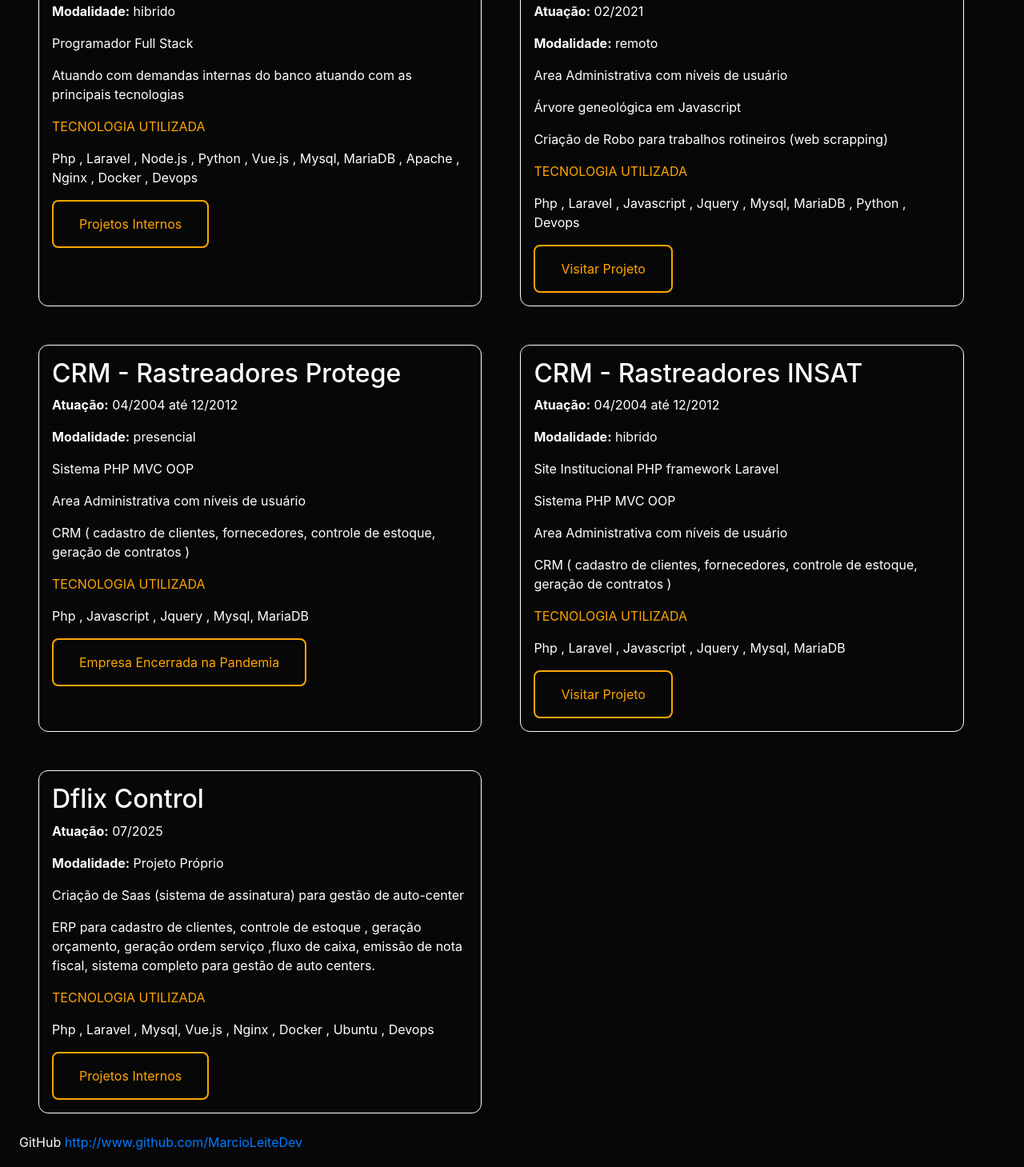
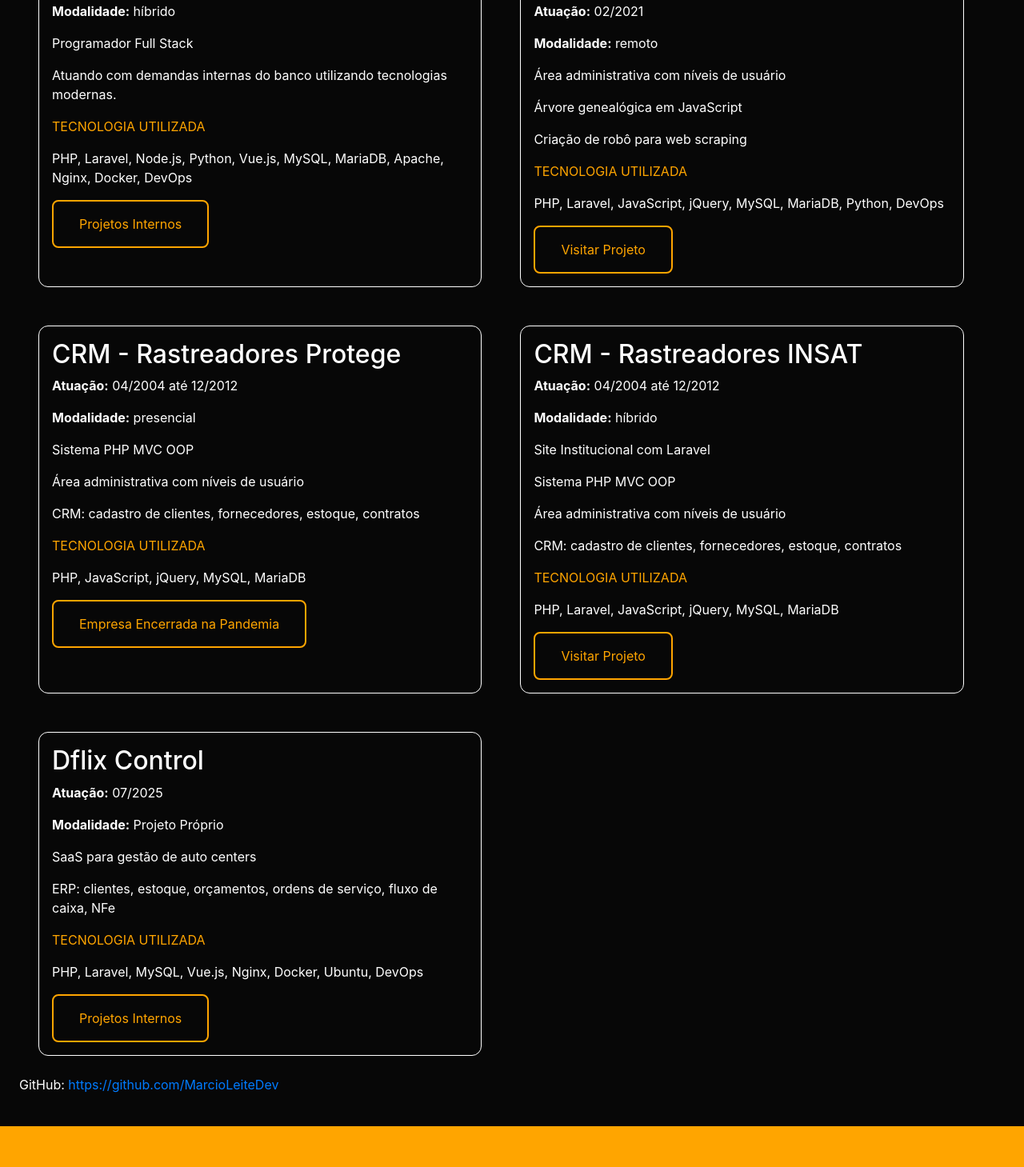
Before and after one commit to marcioleitedev/marcioleitedev_prod, a React (Create React App) app: page /portfolio in a window 1280 px wide. Shown: the part 360-1819 px from the top of the page at 80% size. Built offline with nearby package versions, Linux system fonts and the light colour scheme.

Commit message:
portfolio

```diff
--- a/src/components/pages/Portfolio.js
+++ b/src/components/pages/Portfolio.js
@@ -1,97 +1,116 @@
 import React, { useEffect } from 'react';
+import aos from 'aos';
 
-import aos from 'aos'
-
-function Portfolio(){
-    useEffect(() =>{
-        aos.init({
-            duration: 1000
-        })
-      })
+function Portfolio() {
+  useEffect(() => {
+    aos.init({ duration: 1000 });
+  }, []);
 
   return (
-
     <section className="certificados">
       <h3>Portfólio</h3>
       <p>Um pouco sobre minha trajetória, contando projetos relevantes.</p>
 
       <div className="grade">
 
+        {/* CAPITAL CONSIG */}
         <div className="box" data-aos="fade-up">
           <h2>Capital Consig</h2>
-            <p><b>Atuação:</b> 02/2023  até 06/2025 </p>
-            <p><b>Modalidade:</b> hibrido </p>
-            <p>Programador Full Stack </p>
-            <p>Atuando com demandas internas do banco atuando com as principais tecnologias </p>
-
-            <p><span className="laranja">TECNOLOGIA UTILIZADA</span> </p>
-            <p>Php , Laravel , Node.js , Python , Vue.js ,  Mysql, MariaDB , Apache , Nginx , Docker , Devops </p>
-            <a href="#" target="blank"><button>Projetos Internos </button></a>
+          <p><b>Atuação:</b> 02/2023 até 06/2025</p>
+          <p><b>Modalidade:</b> híbrido</p>
+          <p>Programador Full Stack</p>
+          <p>Atuando com demandas internas do banco utilizando tecnologias modernas.</p>
+          <p><span className="laranja">TECNOLOGIA UTILIZADA</span></p>
+          <p>PHP, Laravel, Node.js, Python, Vue.js, MySQL, MariaDB, Apache, Nginx, Docker, DevOps</p>
+          <button disabled>Projetos Internos</button>
         </div>
 
-
+        {/* SENSE TRANSLATE */}
         <div className="box" data-aos="fade-up">
           <h2>Sense Translate</h2>
-
-            <p>Sistema PHP MVC OOP (Laravel) </p>
-            <p><b>Atuação:</b> 02/2021   </p>
-            <p><b>Modalidade:</b> remoto </p>
-            <p>Area Administrativa com níveis de usuário</p>
-            <p>Árvore geneológica em Javascript</p>
-            <p>Criação de Robo para trabalhos rotineiros (web scrapping)</p>
-            <p><span className="laranja">TECNOLOGIA UTILIZADA</span> </p>
-            <p>Php , Laravel , Javascript , Jquery , Mysql, MariaDB , Python , Devops </p>
-            <a href="https://www.sensetranslate.com" target="blank"><button>Visitar Projeto</button></a>
+          <p>Sistema PHP MVC OOP (Laravel)</p>
+          <p><b>Atuação:</b> 02/2021</p>
+          <p><b>Modalidade:</b> remoto</p>
+          <p>Área administrativa com níveis de usuário</p>
+          <p>Árvore genealógica em JavaScript</p>
+          <p>Criação de robô para web scraping</p>
+          <p><span className="laranja">TECNOLOGIA UTILIZADA</span></p>
+          <p>PHP, Laravel, JavaScript, jQuery, MySQL, MariaDB, Python, DevOps</p>
+          <a
+            href="https://www.sensetranslate.com"
+            target="_blank"
+            rel="noopener noreferrer"
+          >
+            <button>Visitar Projeto</button>
+          </a>
         </div>
 
+        {/* RASTREADORES PROTEGE */}
         <div className="box" data-aos="fade-up">
           <h2>CRM - Rastreadores Protege</h2>
-            <p><b>Atuação:</b> 04/2004  até 12/2012 </p>
-            <p><b>Modalidade:</b> presencial </p>
-            <p>Sistema PHP MVC OOP </p>
-            <p>Area Administrativa com níveis de usuário</p>
-            <p>CRM ( cadastro de clientes, fornecedores, controle de estoque, geração de contratos )</p>
-            <p><span className="laranja">TECNOLOGIA UTILIZADA</span> </p>
-            <p>Php , Javascript , Jquery , Mysql, MariaDB </p>
-            <a href="#" target="blank"><button>Empresa Encerrada na Pandemia</button></a>
+          <p><b>Atuação:</b> 04/2004 até 12/2012</p>
+          <p><b>Modalidade:</b> presencial</p>
+          <p>Sistema PHP MVC OOP</p>
+          <p>Área administrativa com níveis de usuário</p>
+          <p>CRM: cadastro de clientes, fornecedores, estoque, contratos</p>
+          <p><span className="laranja">TECNOLOGIA UTILIZADA</span></p>
+          <p>PHP, JavaScript, jQuery, MySQL, MariaDB</p>
+          <button disabled>Empresa Encerrada na Pandemia</button>
         </div>
 
+        {/* RASTREADORES INSAT */}
         <div className="box" data-aos="fade-up">
           <h2>CRM - Rastreadores INSAT</h2>
-             <p><b>Atuação:</b> 04/2004  até 12/2012 </p>
-            <p><b>Modalidade:</b> hibrido </p>
-            <p>Site Institucional PHP framework Laravel</p>
-            <p>Sistema PHP MVC OOP </p>
-            <p>Area Administrativa com níveis de usuário</p>
-            <p>CRM ( cadastro de clientes, fornecedores, controle de estoque, geração de contratos )</p>
-            <p><span className="laranja">TECNOLOGIA UTILIZADA</span> </p>
-            <p>Php , Laravel ,  Javascript , Jquery , Mysql, MariaDB </p>
-            <a href="https://www.rastreadoresinsat.com" target="blank"><button>Visitar Projeto</button></a>
+          <p><b>Atuação:</b> 04/2004 até 12/2012</p>
+          <p><b>Modalidade:</b> híbrido</p>
+          <p>Site Institucional com Laravel</p>
+          <p>Sistema PHP MVC OOP</p>
+          <p>Área administrativa com níveis de usuário</p>
+          <p>CRM: cadastro de clientes, fornecedores, estoque, contratos</p>
+          <p><span className="laranja">TECNOLOGIA UTILIZADA</span></p>
+          <p>PHP, Laravel, JavaScript, jQuery, MySQL, MariaDB</p>
+          <a
+            href="https://www.rastreadoresinsat.com"
+            target="_blank"
+            rel="noopener noreferrer"
+          >
+            <button>Visitar Projeto</button>
+          </a>
         </div>
 
-
+        {/* DFLIX CONTROL */}
         <div className="box" data-aos="fade-up">
           <h2>Dflix Control</h2>
-             <p><b>Atuação:</b> 07/2025   </p>
-            <p><b>Modalidade:</b> Projeto Próprio </p>
-            <p>Criação de Saas (sistema de assinatura) para gestão de auto-center</p>
-            <p>ERP para cadastro de clientes, controle de estoque , geração orçamento, geração ordem serviço ,fluxo de caixa, emissão de nota fiscal, sistema completo para gestão de auto centers.</p>
-
-            <p><span className="laranja">TECNOLOGIA UTILIZADA</span> </p>
-            <p>Php , Laravel , Mysql, Vue.js ,   Nginx , Docker , Ubuntu ,  Devops </p>
-            <a href="https://dflixcontrol.com.br" target="blank"><button>Projetos Internos </button></a>
+          <p><b>Atuação:</b> 07/2025</p>
+          <p><b>Modalidade:</b> Projeto Próprio</p>
+          <p>SaaS para gestão de auto centers</p>
+          <p>ERP: clientes, estoque, orçamentos, ordens de serviço, fluxo de caixa, NFe</p>
+          <p><span className="laranja">TECNOLOGIA UTILIZADA</span></p>
+          <p>PHP, Laravel, MySQL, Vue.js, Nginx, Docker, Ubuntu, DevOps</p>
+          <a
+            href="https://dflixcontrol.com.br"
+            target="_blank"
+            rel="noopener noreferrer"
+          >
+            <button>Projetos Internos</button>
+          </a>
         </div>
-
-
-
 
       </div>
 
-        <p data-aos="fade-right">GitHub <a href="http://www.github.com/MarcioLeiteDev" target="blank">http://www.github.com/MarcioLeiteDev</a> </p>
-
+      {/* LINK GITHUB */}
+      <p data-aos="fade-right">
+        GitHub:{' '}
+        <a
+          href="https://github.com/MarcioLeiteDev"
+          target="_blank"
+          rel="noopener noreferrer"
+        >
+          https://github.com/MarcioLeiteDev
+        </a>
+      </p>
     </section>
-
-    )
+  );
 }
 
-export default Portfolio
+export default Portfolio;
```
Lines whose indentation alone changed are shown as unchanged.
